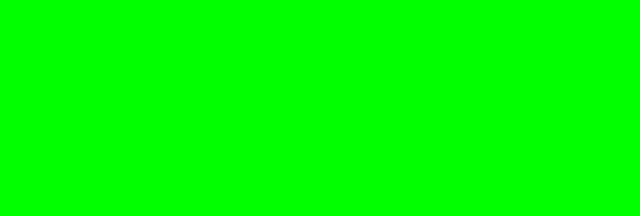
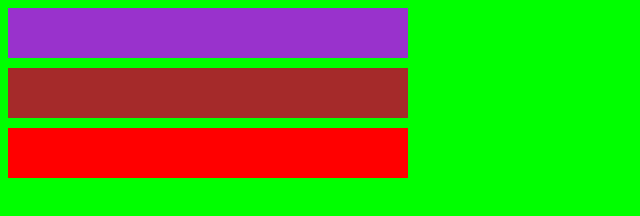
Before and after one commit to artur9501/csspodstawy, a plain HTML site: page kolorycss/index.html in a window 1280 px wide. Shown: the whole page, without its empty margins (0-640 px from the left). Drawn offline with Linux system fonts and the light colour scheme.

Commit message:
dodanie kolorów

```diff
--- a/kolorycss/css/style.css
+++ b/kolorycss/css/style.css
@@ -1,3 +1,21 @@
 body {
     background-color: lime;
 }
+
+div {
+    width: 400px;
+    height: 50px;
+    margin-bottom: 10px;
+
+}
+
+#predefiniowalne {
+    background-color: darkorchid;
+}
+
+#hex {
+    background-color: brown;
+}
+#hex-skrocony {
+    background-color: red;
+}
--- a/kolorycss/index.html
+++ b/kolorycss/index.html
@@ -6,6 +6,8 @@
     <link rel="stylesheet" href="css/style.css">
 </head>
 <body>
-
+   <div id="predefiniowalne"></div>
+   <div id="hex"></div>
+    <div id="hex-skrocony"></div>
 </body>
 </html>
```
